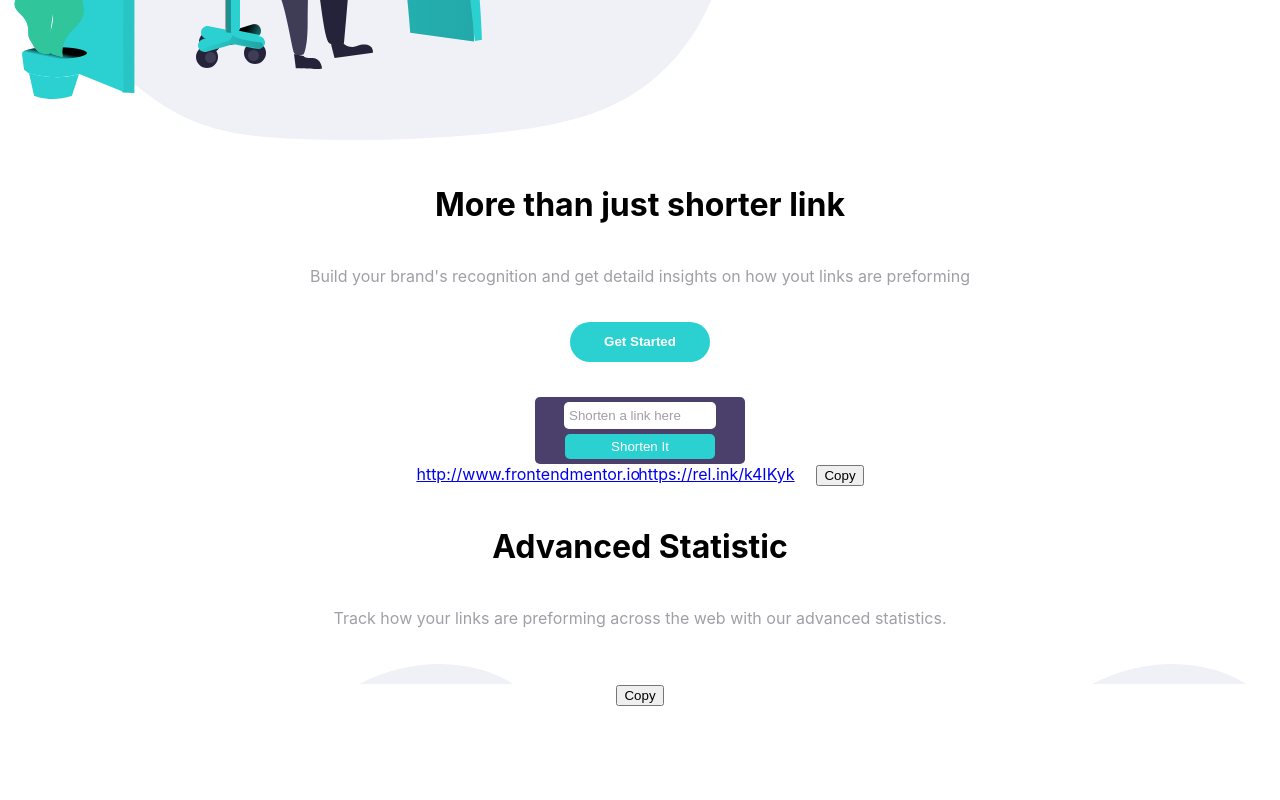
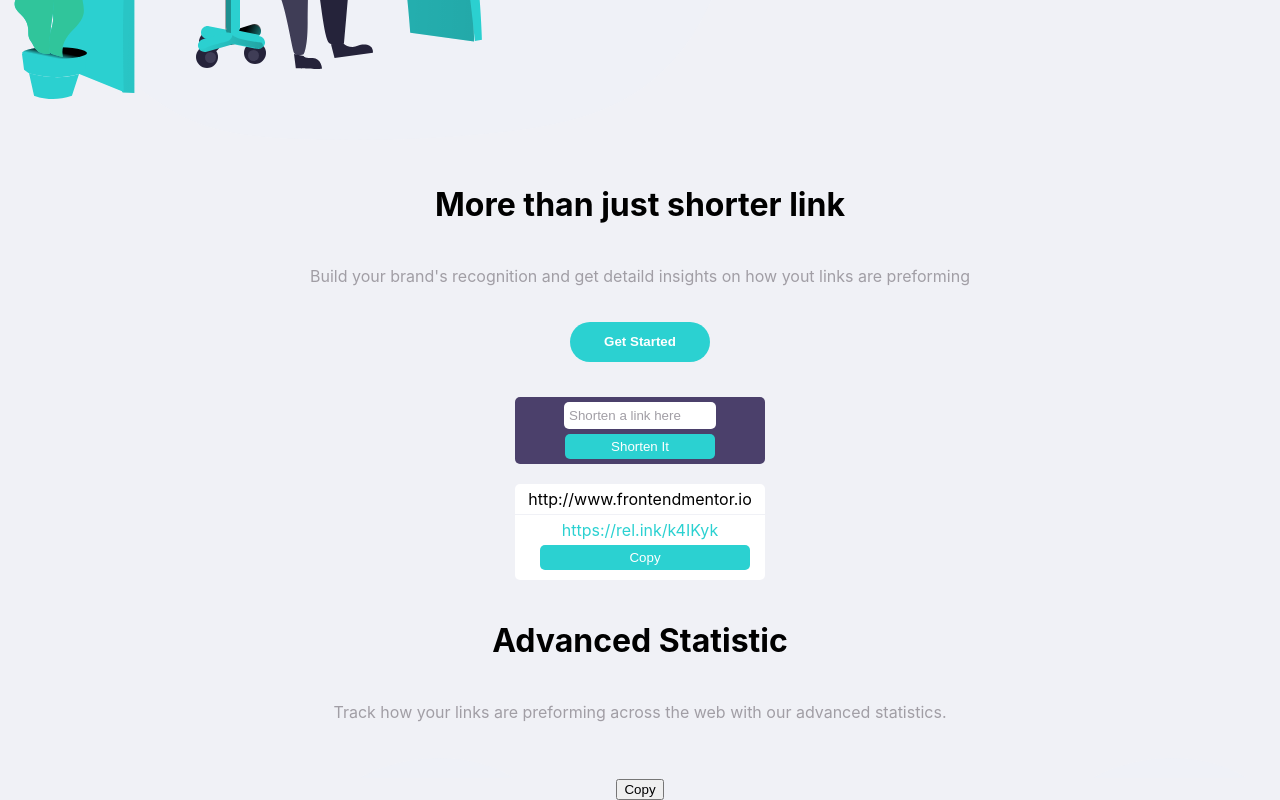
Before and after one commit to mar1n/css-html, a React (Create React App) app: page / in a window 1280 px wide. Shown: the part 546-1346 px from the top of the page. Before the commit the page ends 1252 px from the top, so only its background shows below. Built offline with nearby package versions, Linux system fonts and the light colour scheme.

Commit message:
added few new styles for box item padding, margin etc.

```diff
--- a/src/App.css
+++ b/src/App.css
@@ -12,6 +12,7 @@ p {
 
 .App {
   text-align: center;
+  background-color: #F0F1F6;
 }
 
 .flex-container {
@@ -80,7 +81,7 @@ form  {
 }
 .form-bg {
   background-image: url(bg-shorten-mobile.svg);
-  width: 210px;
+  width: 250px;
   display: inline-block;
   background-color: #4B406B;
   border-radius: 5px;
@@ -102,8 +103,45 @@ form  {
   display: inline-block;
 }
 
+.link button {
+  background-color: #2BD1D1;
+  border: 0;
+  border-radius: 5px;
+  width: 210px;
+  height: 25px;
+  color: #ffffff;
+}
+
+.link-top {
+  border-bottom: 1px solid #F0F1F6;
+  padding: 5px;
+}
+
+.link-bottom {
+  padding: 5px;
+}
+
 .item-link a {
   width: 100%;
+  text-decoration: none;
+  padding: 5px;
+}
+
+.link-top a {
+  color: #000;
+}
+
+.link-bottom  a {
+  color: #2BD1D1;
+}
+
+.item-box {
+  width: 250px;
+  display: inline-block;
+  background-color: #fff;
+  border-radius: 5px;
+  margin-top: 20px;
+  padding-bottom: 10px;
 }
 
 @media only screen and (max-width: 600px) {
--- a/src/App.js
+++ b/src/App.js
@@ -49,13 +49,17 @@ function App() {
         </div>
         <div className='item'>
           <div className='item-link'>
-            <div className='link'>
-            <a href="http://www.frontendmentor.io">http://www.frontendmentor.io</a>
+            <div className='item-box'>
+              <div className='link-top'>
+                <a href="http://www.frontendmentor.io">http://www.frontendmentor.io</a>
+              </div>
+              <div className='link-bottom'>
+                <a href="https://rel.ink/k4IKyk">https://rel.ink/k4IKyk</a>
+              </div>
+              <div className='link'>
+                <button>Copy</button>
+              </div>
             </div>
-            <div className='link'>
-            <a href="https://rel.ink/k4IKyk">https://rel.ink/k4IKyk</a>
-            </div>
-            <button>Copy</button>
           </div>
         </div>
         <div className='item'>
```
